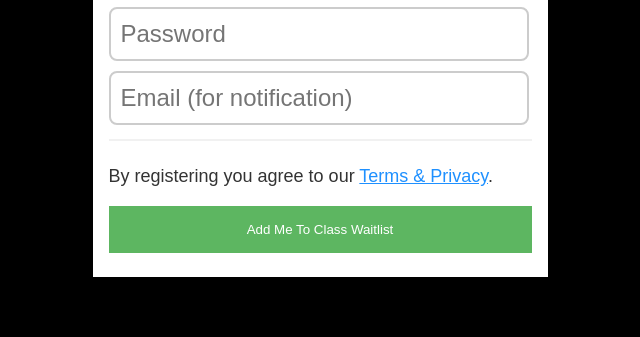
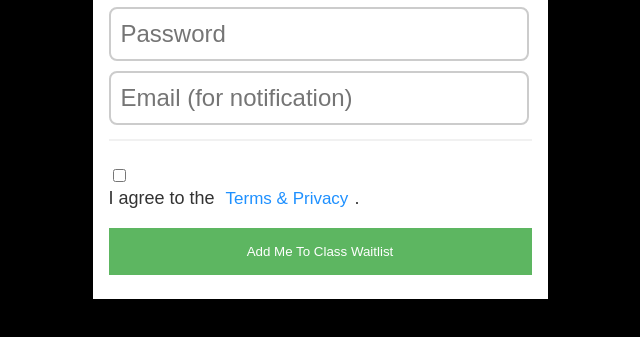
Before and after one commit to jack-roseman/PennCourseRobot, a website: page public/index.html in a window 1280 px wide. Shown: the part 343-680 px from the top of the page, without its empty margins (320-960 px from the left). Drawn offline with nearby package versions, Linux system fonts and the light colour scheme.

Commit message:
added terms and conditions pop-up

```diff
--- a/public/index.html
+++ b/public/index.html
@@ -140,6 +140,13 @@
                 width: 100%;
             }
         }
+
+        button.link {
+            background: none;
+            border: none;
+            color: dodgerblue;
+            font-size: 17px;
+        }
     </style>
     <link href="typeahead.css" rel="stylesheet">
     <script src="https://ajax.googleapis.com/ajax/libs/jquery/3.4.1/jquery.min.js"></script>
@@ -158,7 +165,7 @@
             <div class="course-alert">
                 <div class="arrow-up"></div>
                 <div class="alert alert-danger">
-                    Please make sure this class is open on PennInTouch, or this will not work
+                    Please make sure this class is open on PennInTouch, or this will not work.
                 </div>
             </div>
             <input class="other-input" type="text" name="pennkey" value="" placeholder="PennKey" required>
@@ -166,7 +173,11 @@
             <input class="other-input" type="email" name="email" value="" placeholder="Email (for notification)"
                 required>
             <hr>
-            <p>By registering you agree to our <a href="#">Terms & Privacy</a>.</p>
+            <div style="display: inline">
+                <input type="checkbox" name="agree" required>
+                <p>I agree to the <button class="link" onclick="termsandconditions()">Terms & Privacy</button>.</p>
+
+            </div>
 
             <button type="submit" class="registerbtn">Add Me To Class Waitlist</button>
             <div class="error" style="display: none;">
@@ -176,8 +187,16 @@
     </div>
 </body>
 <script>
-    function animate() {
-        console.log("hello");
+    function termsandconditions() {
+        window.alert(
+            `TERMS AND PRIVACY:
+
+            You are agreeing to give PennCourseRobot your PennKey and Password so that it can register for a class on your behalf.
+
+            Penn Course Robot promises not to share your information with anyone.
+
+            Penn Course Robot will delete your information after successful registration or when the registration period closes.`
+        );
     }
     // Slides up error
     setTimeout(function () {
```
